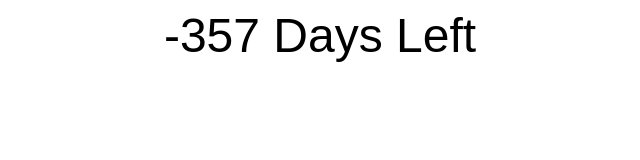
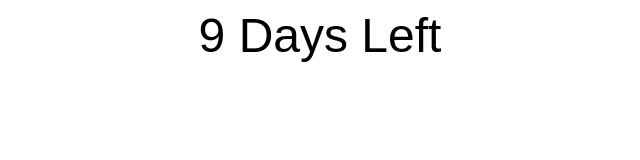
Before and after one commit to buthukurisai/timer10, a plain HTML site: page index.html in a window 1280 px wide. Shown: the whole page, without its empty margins (320-960 px from the left). Drawn offline with Linux system fonts and the light colour scheme.

Commit message:
Update index.html

```diff
--- a/index.html
+++ b/index.html
@@ -14,7 +14,7 @@
     <div id="countdown"></div>
 
     <script>
-        const targetDate = new Date("2023-11-10"); // Replace with your target date
+        const targetDate = new Date("2024-11-10"); // Replace with your target date
 
         function updateCountdown() {
             const now = new Date();
```
